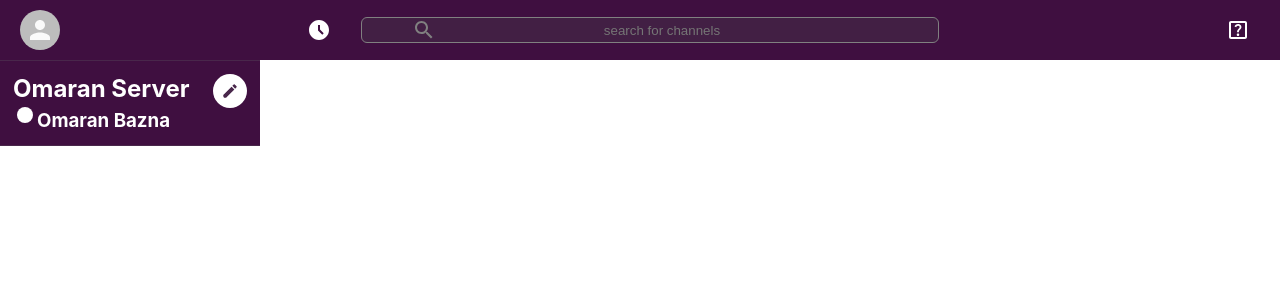
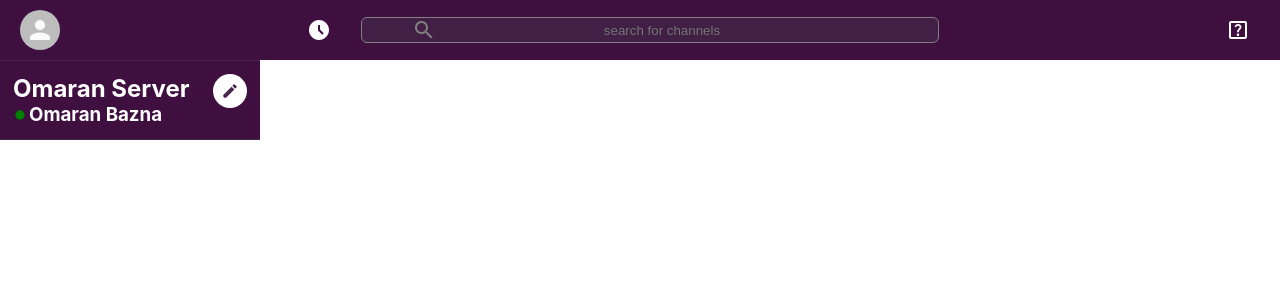
Before and after one commit to omaranBazna/slack-clone, a React (Create React App) app: page / in a window 1280 px wide. Shown: the top 300 px of the page. Built offline with nearby package versions, Linux system fonts and the light colour scheme.

Commit message:
styling the online icon

```diff
--- a/src/styles/sidebar.css
+++ b/src/styles/sidebar.css
@@ -22,3 +22,14 @@
 .sidebar-info{
     flex:1;
 }
+.sidebar-info > h3{
+    display:flex;
+    align-items: center;
+}
+.sidebar-info >h3 > .MuiSvgIcon-root{
+    font-size:14px;
+    margin-top:1px;
+    margin-right:2px;
+    color:green;
+
+}
```
